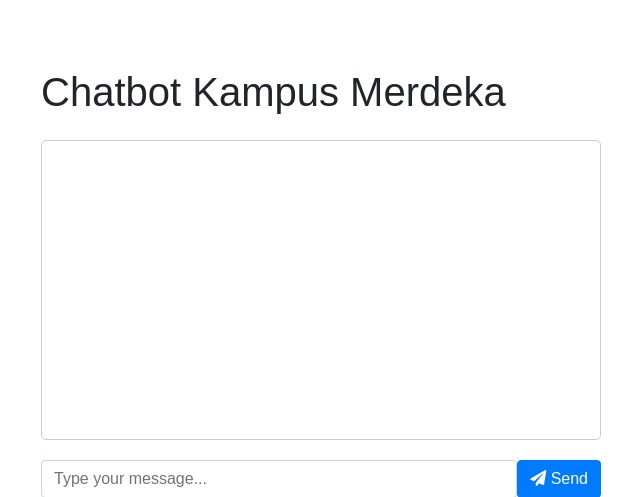
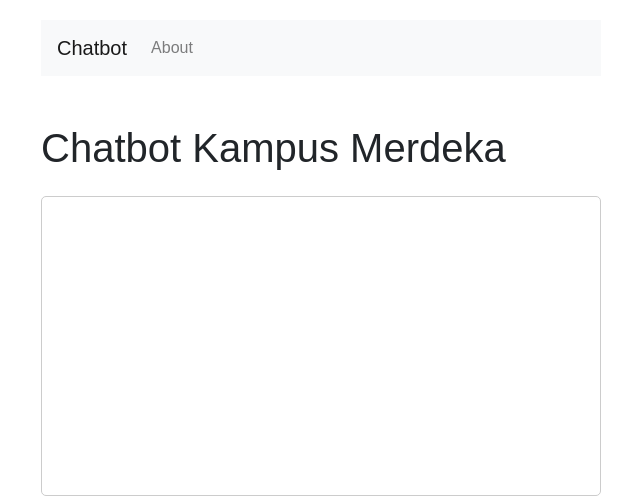
Before and after one commit to SriYanisaa/chatbot-kampus-merdeka-deep-learning, a Flask app: page / in a window 1280 px wide. Shown: the top 497 px of the page, without its empty margins (319-959 px from the left). Run offline with Flask 3, Linux system fonts and the light colour scheme; parts of the project's set-up code (start-up, migrations or seed data) failed here and were passed over; some libraries are stand-ins or nearby versions.

Commit message:
menambahkan navbar

```diff
--- a/templates/index.html
+++ b/templates/index.html
@@ -9,6 +9,20 @@
 </head>
 <body>
     <div class="container">
+        <nav class="navbar navbar-expand-lg navbar-light bg-light">
+            <a class="navbar-brand" href="#">Chatbot</a>
+            <button class="navbar-toggler" type="button" data-toggle="collapse" data-target="#navbarNav" aria-controls="navbarNav" aria-expanded="false" aria-label="Toggle navigation">
+                <span class="navbar-toggler-icon"></span>
+            </button>
+            <div class="collapse navbar-collapse" id="navbarNav">
+                <ul class="navbar-nav">
+                    <li class="nav-item">
+                        <a class="nav-link" href="#">About</a>
+                    </li>
+                </ul>
+            </div>
+        </nav>
+
         <h1 class="mt-5">Chatbot Kampus Merdeka</h1>
         <div class="chat-container mt-4" id="chat-container"></div>
         <div class="input-container mt-3">
```
